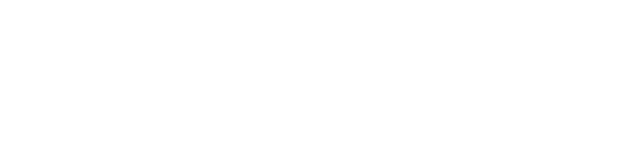
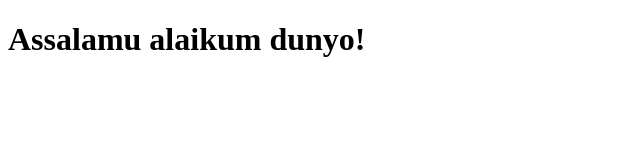
Before and after one commit to ozodlv/pixer, a plain HTML site: page index.html in a window 1280 px wide. Shown: the whole page, without its empty margins (0-640 px from the left). Drawn offline with Linux system fonts and the light colour scheme.

Commit message:
update html with h1

```diff
--- a/index.html
+++ b/index.html
@@ -7,6 +7,6 @@
     <title>Document</title>
 </head>
 <body>
-
+    <h1>Assalamu alaikum dunyo!</h1>
 </body>
 </html>
```
